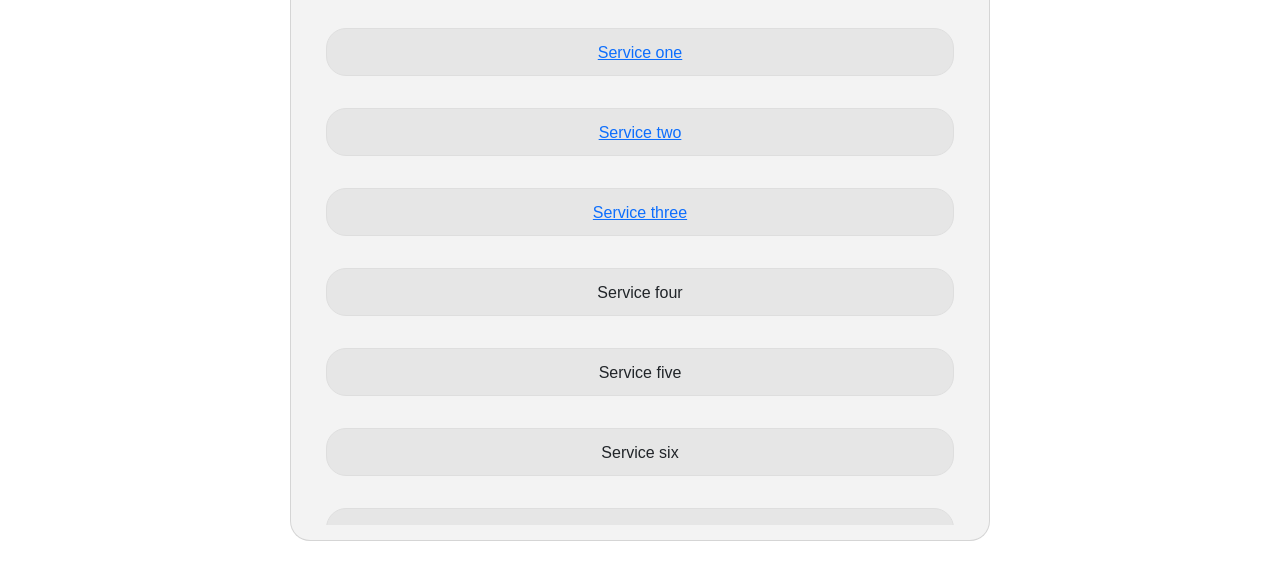
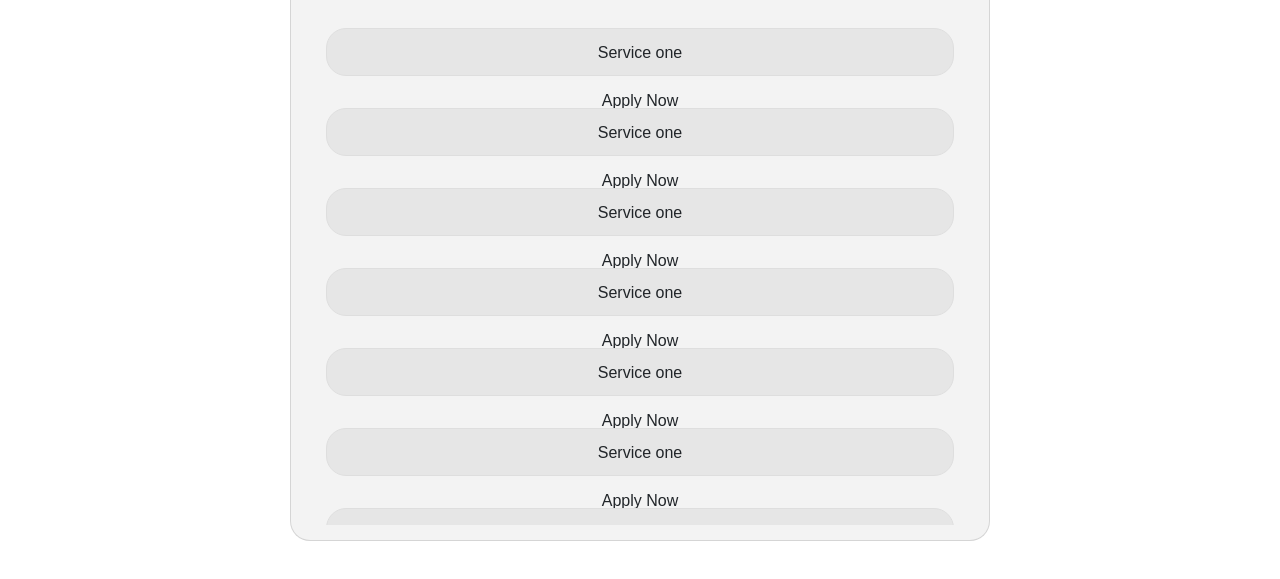
Before and after one commit to abhishekvats/Automated_document_verification, a plain HTML site: page Frontend/userServices.html in a window 1280 px wide. Shown: the part 175-754 px from the top of the page. Drawn offline with nearby package versions, Linux system fonts and the light colour scheme.

Commit message:
update user

```diff
--- a/Frontend/Javascript/UserServices.js
+++ b/Frontend/Javascript/UserServices.js
@@ -0,0 +1,3 @@
+function typedoc() {
+    window.location.href = "./userServiceList.html";
+}
--- a/Frontend/Javascript/dashbrdAdmin.js
+++ b/Frontend/Javascript/dashbrdAdmin.js
@@ -133,9 +133,6 @@ const docList = [{
     }
 ]
 
-function typedoc() {
-    window.location.href = "./userServiceList.html";
-}
 let currdoc = 'docpurpose0'
 
 window.onload = (event) => {
--- a/Frontend/userServices.html
+++ b/Frontend/userServices.html
@@ -47,40 +47,52 @@
             <div class="content">
 
                 <div onclick="typedoc('rshnCrd')" class="cardlist">
-                    <a href="userServiceList.html"> Service one</a>
+                    <div class="one">Service one</div>
+                    <div class="two">Apply Now</div>
                 </div>
                 <div onclick="typedoc('rshnCrd')" class="cardlist">
-                    <a href="userServiceList.html"> Service two</a>
+                    <div class="one">Service one</div>
+                    <div class="two">Apply Now</div>
                 </div>
                 <div onclick="typedoc('rshnCrd')" class="cardlist">
-                    <a href="userServiceList.html"> Service three</a>
+                    <div class="one">Service one</div>
+                    <div class="two">Apply Now</div>
                 </div>
                 <div onclick="typedoc('rshnCrd')" class="cardlist">
-                    <a href=""></a> Service four
+                    <div class="one">Service one</div>
+                    <div class="two">Apply Now</div>
                 </div>
                 <div onclick="typedoc('rshnCrd')" class="cardlist">
-                    <a href=""></a> Service five
+                    <div class="one">Service one</div>
+                    <div class="two">Apply Now</div>
                 </div>
                 <div onclick="typedoc('rshnCrd')" class="cardlist">
-                    <a href=""></a> Service six
+                    <div class="one">Service one</div>
+                    <div class="two">Apply Now</div>
                 </div>
                 <div onclick="typedoc('rshnCrd')" class="cardlist">
-                    <a href=""></a> Service one
+                    <div class="one">Service one</div>
+                    <div class="two">Apply Now</div>
                 </div>
                 <div onclick="typedoc('rshnCrd')" class="cardlist">
-                    <a href=""></a> Service two
+                    <div class="one">Service one</div>
+                    <div class="two">Apply Now</div>
                 </div>
                 <div onclick="typedoc('rshnCrd')" class="cardlist">
-                    <a href=""></a> Service three
+                    <div class="one">Service one</div>
+                    <div class="two">Apply Now</div>
                 </div>
                 <div onclick="typedoc('rshnCrd')" class="cardlist">
-                    <a href=""></a> Service four
+                    <div class="one">Service one</div>
+                    <div class="two">Apply Now</div>
                 </div>
                 <div onclick="typedoc('rshnCrd')" class="cardlist">
-                    <a href=""></a> Service five
+                    <div class="one">Service one</div>
+                    <div class="two">Apply Now</div>
                 </div>
                 <div onclick="typedoc('rshnCrd')" class="cardlist">
-                    <a href=""></a> Service six
+                    <div class="one">Service one</div>
+                    <div class="two">Apply Now</div>
                 </div>
             </div>
             <!-- <div onclick="typedoc('rshnCrd')" class="cardlist submitbt">
@@ -102,7 +114,7 @@
     <script src="https://cdn.jsdelivr.net/npm/@popperjs/core@2.10.2/dist/umd/popper.min.js" integrity="sha384-7+zCNj/IqJ95wo16oMtfsKbZ9ccEh31eOz1HGyDuCQ6wgnyJNSYdrPa03rtR1zdB" crossorigin="anonymous"></script>
     <script src="https://cdn.jsdelivr.net/npm/bootstrap@5.1.3/dist/js/bootstrap.min.js" integrity="sha384-QJHtvGhmr9XOIpI6YVutG+2QOK9T+ZnN4kzFN1RtK3zEFEIsxhlmWl5/YESvpZ13" crossorigin="anonymous"></script>
     -->
-    <script src="./Javascript/dashbrdAdmin.js"></script>
+    <script src="./Javascript/UserServices.js"></script>
 </body>
 
 </html>
```
